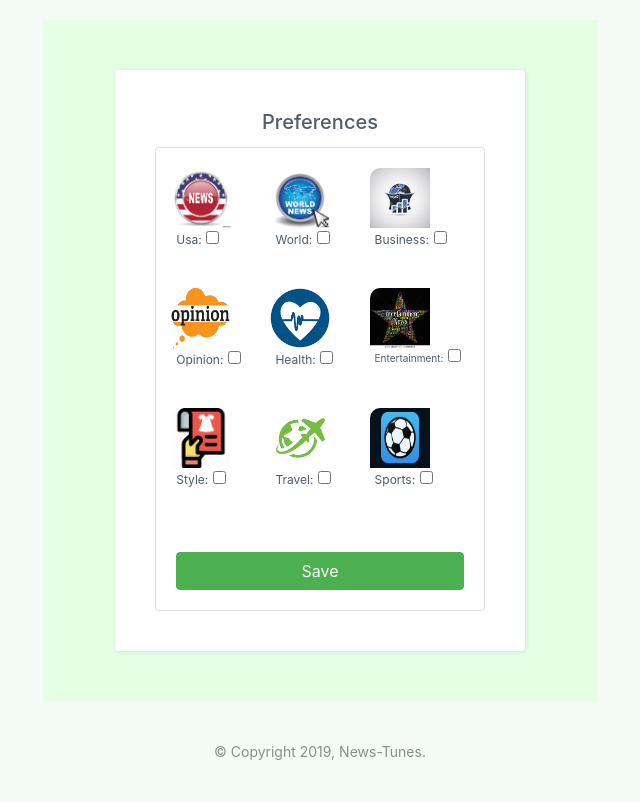
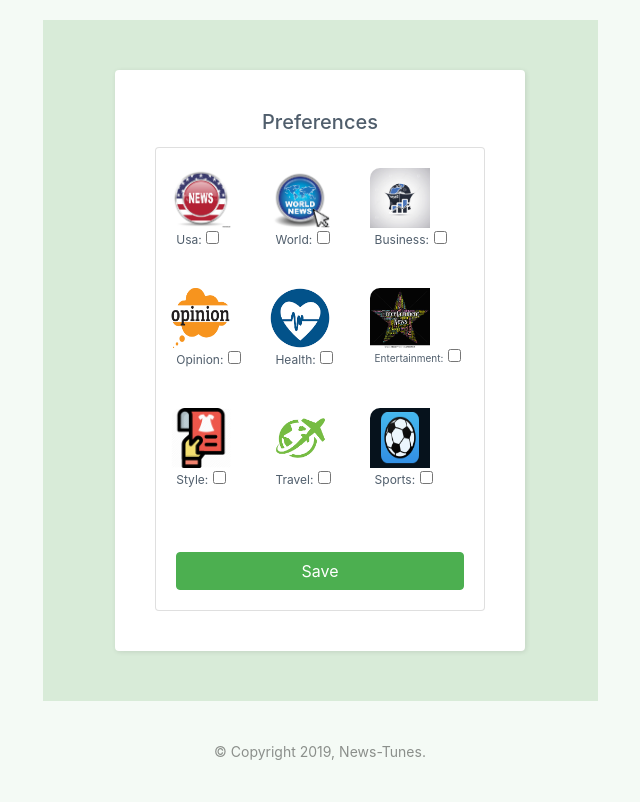
Before and after one commit to shahpriyesh/NewsTune, a Django app: page /users/profile/ in a window 1280 px wide. Shown: the part 112-914 px from the top of the page, without its empty margins (320-960 px from the left). Run offline with Django 3.2, Linux system fonts and the light colour scheme; the visitor is signed in with stand-in values (Sample User, id 1); some libraries are stand-ins or nearby versions.

Commit message:
small frontend changes

```diff
--- a/NewsTunes/templates/profile.html
+++ b/NewsTunes/templates/profile.html
@@ -19,7 +19,7 @@
 
 
   <div class="col dummy10"></div>
-  <div class="login-clean ">
+  <div class="login-clean bd-form">
 
     <form method="POST">
       <h5 class="text-center nt-login-head">Preferences</h5>
@@ -86,10 +86,7 @@
             {% endif %}
             {% endfor %}
           </div>
-          <!--{{ field.label_tag }}
-                    {{ field }} -->
           <br>
-
 
           <button class="btn pref-btn nt-btn" type="submit">Save</button>
         </div>
@@ -97,44 +94,5 @@
     </form>
   </div>
 
-  <!--
-  <script src="static/js/jquery.min.js"></script>
-  <script src="static/bootstrap/js/bootstrap.min.js"></script>
-  <script src="static/js/slider.js"></script>
-  <script src="static/js/slider1.js"></script>
- -->
 
-  <!--
-  <form method="post">
-    {% csrf_token %}
-    {% for field in form %}
-      <p>
-          {{ field }}
-          {{ field.label_tag }}
-
-        {% if field.help_text %}
-          <small style="color: grey">{{ field.help_text }}</small>
-        {% endif %}
-        {% for error in field.errors %}
-          <p style="color: red">{{ error }}</p>
-        {% endfor %}
-      </p>
-    {% endfor %}
-    <button type="submit">Save</button>
-  </form>
-
-<div class="form-row nt-grid-image-cont">
-                <div class="col nt-grid-image edu">
-                    <div class="round"><input type="checkbox" id="checkbox"><label for="checkbox"></label></div>
-                    <label class="text-left nt-grid-lab">
-                      {{ field }}
-                      {{ field.label_tag }}
-                    </label>
-                </div>
-            </div>
-
-
-
-
--->
 {% endblock %}
--- a/NewsTunes/templates/signup.html
+++ b/NewsTunes/templates/signup.html
@@ -20,7 +20,6 @@
 <div class="col dummy10"></div>
 <div class="col dummy10"></div>
 <div class="login-clean bd-form">
-
     <form method="post">
         <h5 class="text-center nt-login-head">Signup to News Tunes</h5>
         {% csrf_token %}
@@ -101,7 +100,8 @@
                         </div>
                         {% elif field.name == "entertainment" %}
                         <div class="col nt-grid-image entertainment">
-                                <label class="nt-grid-lab " style="font-size: 10px;">{{ field.label_tag }} </label> {{field}}
+                            <label class="nt-grid-lab " style="font-size: 10px;">{{ field.label_tag }} </label>
+                            {{field}}
                         </div>
                         {% else %}
 
@@ -135,5 +135,6 @@
         <div class="form-group"><button class="btn btn-block nt-btn" type="submit">Signup with News Tunes</button></div>
     </form>
     </div>
+</div>
 
 {% endblock %}
```
Lines whose indentation alone changed are shown as unchanged.
